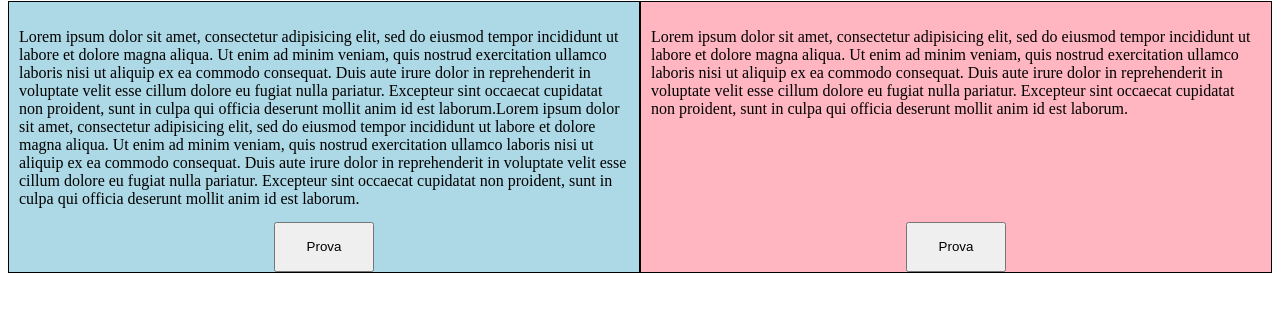
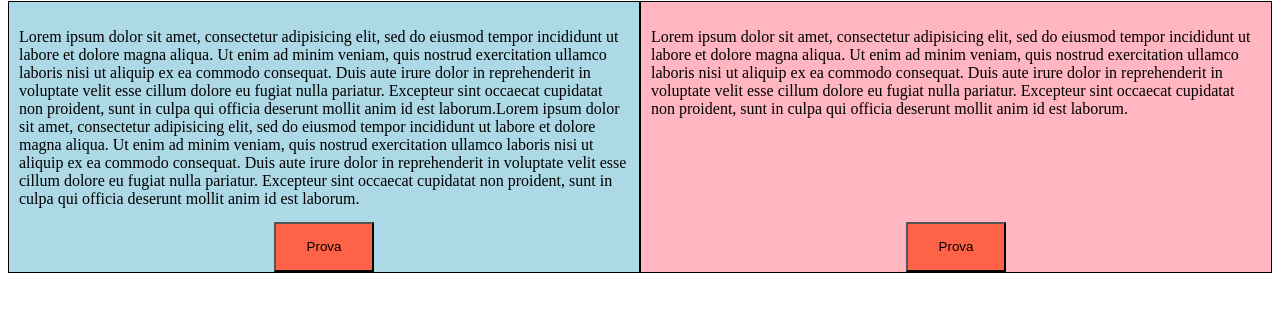
Before and after one commit to Basiglio/html-sass-first, a website: page index.html in a window 1280 px wide. Shown: the part 79-390 px from the top of the page. Drawn offline with Linux system fonts and the light colour scheme.

Commit message:
finito.3

```diff
--- a/src/app.scss
+++ b/src/app.scss
@@ -39,4 +39,5 @@ button {
   bottom: 0%;
   left: 50%;
   transform: translate(-50%);
+  background-color: $brandColor;
 }
```
Also changed, not shown: css/app.css.
